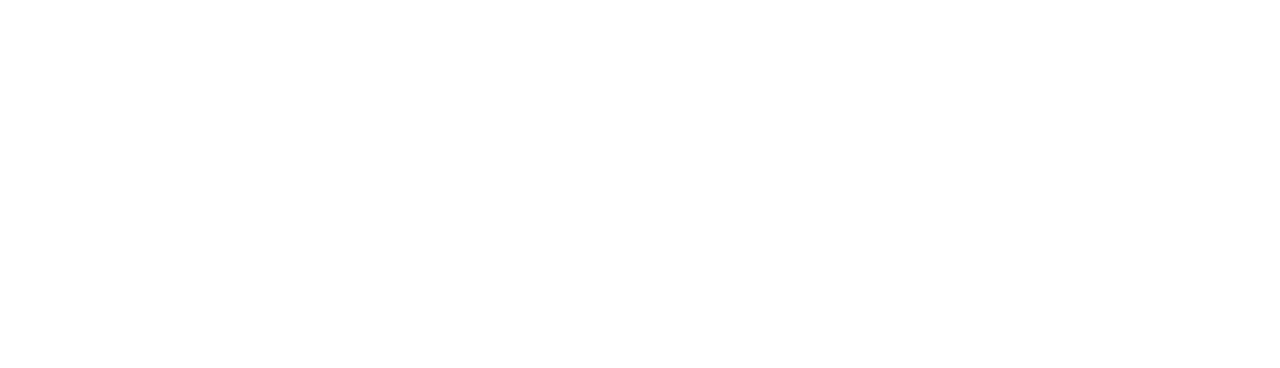
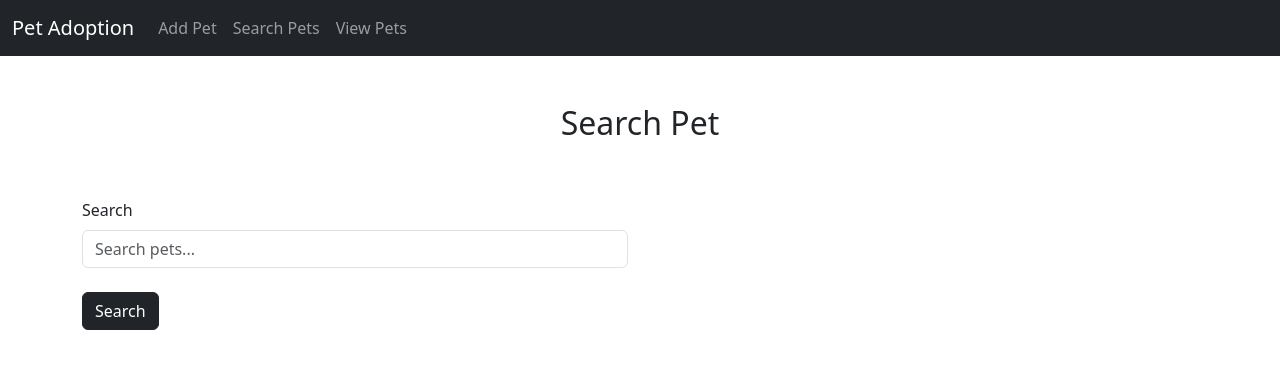
Before and after one commit to a5hil/pet-adoption-react-app, a React (Vite) app: page /search-pets in a window 1280 px wide. Before the commit this address had no page. Shown: the top 368 px of the page. Built offline with nearby package versions, Linux system fonts and the light colour scheme.

Commit message:
Search-pet done

```diff
--- a/src/App.jsx
+++ b/src/App.jsx
@@ -6,6 +6,7 @@
 import { BrowserRouter, Route, Routes } from 'react-router-dom'
 import AddPet from './Components/AddPet'
 import ViewPet from './Components/ViewPet'
+import SearchPet from './Components/SearchPet'
 
 function App() {
   const [count, setCount] = useState(0)
@@ -15,6 +16,7 @@
       <BrowserRouter>
         <Routes>
           <Route path='/' element={<AddPet />} />
+          <Route path='/search-pets' element={<SearchPet />} />
           <Route path='/view-pets' element={<ViewPet />} />
         </Routes>
       </BrowserRouter>
--- a/src/Components/NavBar.jsx
+++ b/src/Components/NavBar.jsx
@@ -13,6 +13,7 @@
                   <div className="collapse navbar-collapse" id="navbarNavAltMarkup">
                       <div className="navbar-nav">
                           <Link className="nav-link" to="/">Add Pet</Link>
+                          <Link className="nav-link" to="/search-pets">Search Pets</Link>
                           <Link className="nav-link" to="/view-pets">View Pets</Link>
                       </div>
                   </div>
--- /dev/null
+++ b/src/Components/SearchPet.jsx
@@ -0,0 +1,28 @@
+import React from 'react'
+import NavBar from './NavBar'
+
+const SearchPet = () => {
+    return (
+        <div>
+            <NavBar />
+            <h2 className="text-center p-5">Search Pet</h2>
+            <div className="container">
+                <div className="row">
+                    <div className="col col-12 col-sm-12 col-md-12 col-lg-12 col-xl-12 col-xxl-12">
+                        <div className="row g-4">
+                            <div className="col col-12 col-sm-6 col-md-6 col-lg-6 col-xl-6 col-xxl-6">
+                                <label htmlFor="" className="form-label">Search</label>
+                                <input type="text" className="form-control" placeholder="Search pets..." />
+                            </div>
+                            <div className="col col-12 col-sm-12 col-md-12 col-lg-12 col-xl-12 col-xxl-12">
+                                <button className="btn btn-dark">Search</button>
+                            </div>
+                        </div>
+                    </div>
+                </div>
+            </div>
+        </div>
+    )
+}
+
+export default SearchPet
```
